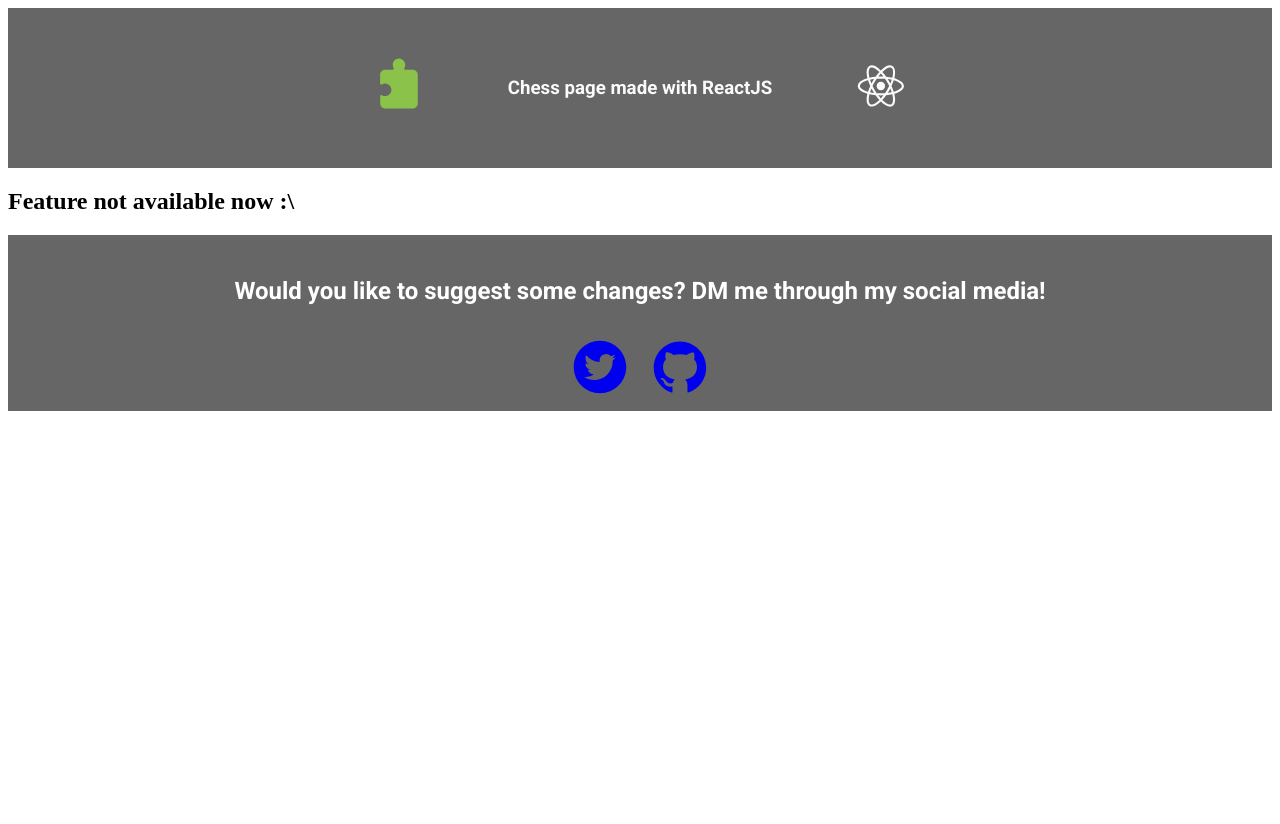
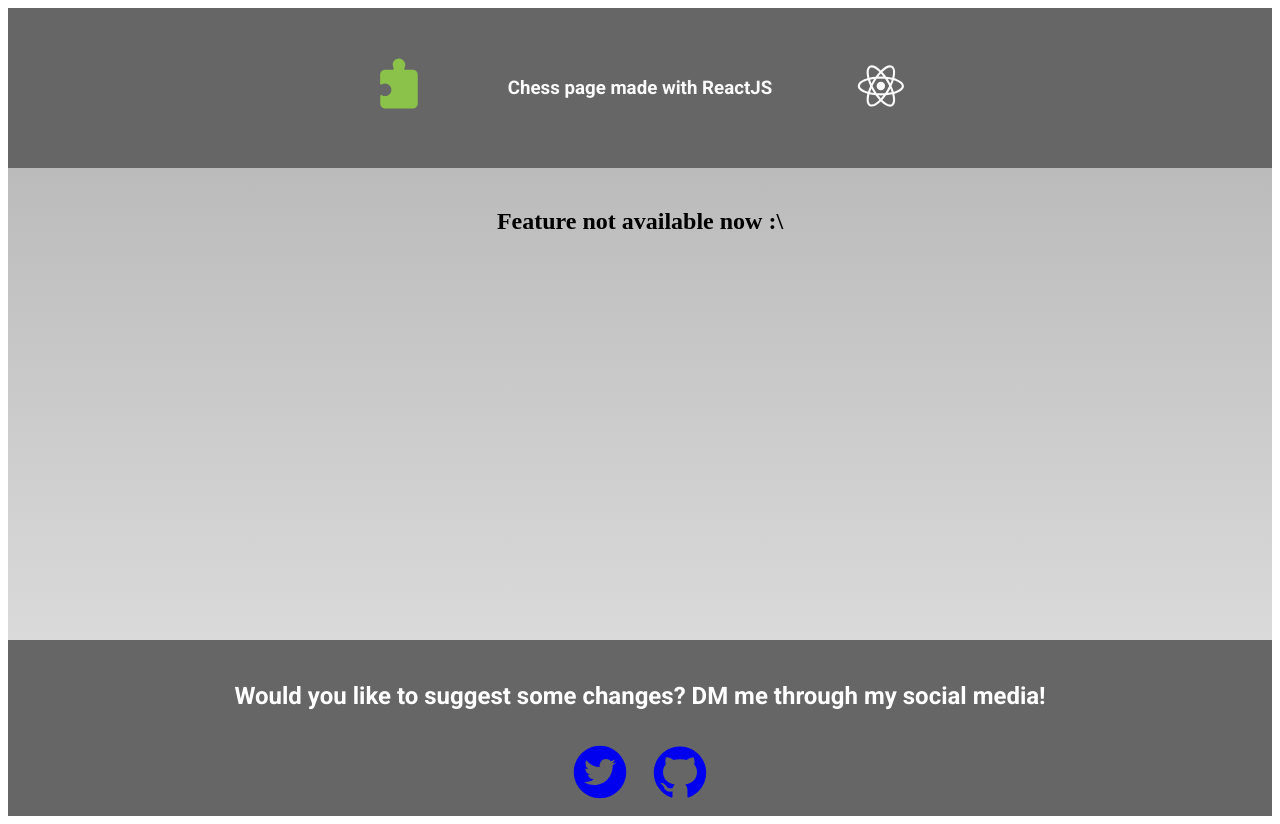
Before and after one commit to mabopoi/webpage-react, a React app: page /tv in a window 1280 px wide. Before the commit the page ends 800 px from the top, so only its background shows below. Built offline with nearby package versions, Linux system fonts and the light colour scheme.

Commit message:
ReadMe and Error404 component finished

```diff
--- /dev/null
+++ b/src/assets/styles/components/Error404.scss
@@ -0,0 +1,15 @@
+@import '../global.scss';
+
+.error404{
+    height: 54vh;
+    background: linear-gradient($color1,$color3);
+    text-align: center;
+    padding-top:40px;
+    h1{
+        margin: 0;
+    }
+}
+
+.error404__button{
+    @include searchButton;
+}
--- a/src/assets/styles/components/Profile.scss
+++ b/src/assets/styles/components/Profile.scss
@@ -5,7 +5,8 @@
     background-color: white;
     width: 90%;
     margin: 10px;
-
+    border: 1px solid black;
+    box-shadow: 2px 2px 2px 1px rgba(0, 0, 0, 0.2)
 }
 
 .profile__username{
--- /dev/null
+++ b/src/assets/styles/components/Tv.scss
@@ -0,0 +1,5 @@
+@import './Error404.scss';
+
+.tv{
+    @extend .error404
+}
--- a/src/assets/styles/global.scss
+++ b/src/assets/styles/global.scss
@@ -5,6 +5,8 @@
     background: #31f371;
     border: none;
     border-radius: 5px;
+    transition: all .5s;
+    cursor: pointer;
     &:hover{
         box-shadow: 0px 3px 5px green
     }
--- a/src/containers/Error404.jsx
+++ b/src/containers/Error404.jsx
@@ -0,0 +1,16 @@
+import React from 'react';
+import { Link } from 'react-router-dom';
+import '../assets/styles/components/Error404.scss';
+
+const Error404 = () => (
+    <section className='error404'>
+        <h1> Ups! This page does not exist </h1>
+        <h3> Go back to the Home page</h3>
+        <Link to='/'>
+            <button className='error404__button'> Click here!</button>
+        </Link>
+    </section>
+
+)
+
+export default Error404;
--- a/src/containers/Tv.jsx
+++ b/src/containers/Tv.jsx
@@ -1,8 +1,9 @@
-import React from 'react'
+import React from 'react';
+import '../assets/styles/components/Tv.scss'
 
 const Tv = () => {
     return (
-        <section>
+        <section className='tv'>
             <h1> Feature not available now :\ </h1>
         </section>
     )
```
Also changed, not shown: 1 other file (tests, documents, lock files or other folders).
